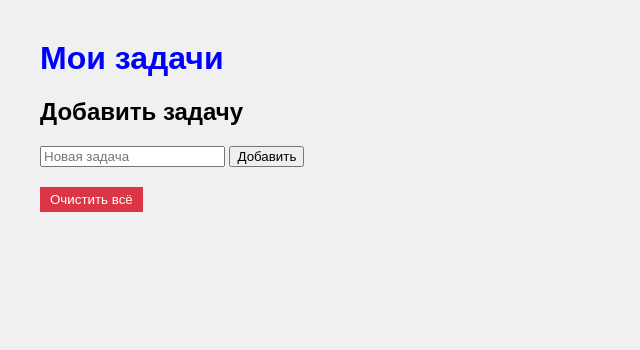
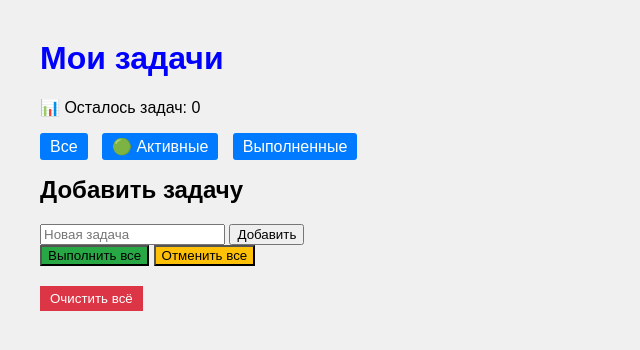
Before and after one commit to CJIoHuKi1/Flask, a Flask app: page / in a window 1280 px wide. Shown: the top 350 px of the page, without its empty margins (0-640 px from the left). Run offline with Flask 3, Linux system fonts and the light colour scheme.

Commit message:
Практическая работа №5: Добавлена отметка о выполнении задач
- Добавлено поле done в структуру задачи
- Создан маршрут /toggle для переключения статуса
- Добавлен счётчик невыполненных задач
- Реализованы фильтры: /active и /completed
- Добавлены кнопки 'Выполнить все' и 'Отменить все'

```diff
--- a/todo_app/app.py
+++ b/todo_app/app.py
@@ -1,7 +1,7 @@
 from flask import Flask, render_template, request, redirect
 import json
 import os
-from datetime import datetime
+from datetime import datetime, date
 
 app = Flask(__name__)
 
@@ -23,16 +23,26 @@ tasks = load_tasks()
 def index():
     return render_template('index.html', tasks=tasks)
 
+# ДОПОЛНИТЕЛЬНЫЕ ЗАДАНИЯ: маршруты для фильтрации
+@app.route('/active')
+def show_active():
+    """Показывает только активные (невыполненные) задачи"""
+    active_tasks = [task for task in tasks if not task.get('done', False)]
+    return render_template('index.html', tasks=active_tasks)
+
+@app.route('/completed')
+def show_completed():
+    """Показывает только выполненные задачи"""
+    completed_tasks = [task for task in tasks if task.get('done', False)]
+    return render_template('index.html', tasks=completed_tasks)
+
 @app.route('/add', methods=['POST'])
 def add_task():
-    new_task_text = request.form['task']
-    if new_task_text:
-        # задание 3: добавляем дату создания
-        new_task = {
-            'text': new_task_text,
-            'date': datetime.now().strftime('%Y-%m-%d %H:%M')
-        }
-        tasks.append(new_task)
+    new_task = request.form.get('task')
+    if new_task:
+        today = date.today().strftime('%Y-%m-%d')
+        # Новая структура задачи с полем done
+        tasks.append({'text': new_task, 'date': today, 'done': False})
         save_tasks(tasks)
     return redirect('/')
 
@@ -43,9 +53,36 @@ def delete_task(task_id):
         save_tasks(tasks)
     return redirect('/')
 
+@app.route('/toggle/<int:task_id>')
+def toggle_task(task_id):
+    """Переключает статус выполнения задачи"""
+    if 0 <= task_id < len(tasks):
+        # Переключаем значение done на противоположное
+        tasks[task_id]['done'] = not tasks[task_id].get('done', False)
+        save_tasks(tasks)
+    return redirect('/')
+
 @app.route('/clear', methods=['POST'])
 def clear_all():
     tasks.clear()
+    save_tasks(tasks)
+    return redirect('/')
+
+# ДОПОЛНИТЕЛЬНОЕ ЗАДАНИЕ 3: Выполнить все задачи
+@app.route('/complete-all', methods=['POST'])
+def complete_all():
+    """Отмечает все задачи как выполненные"""
+    for task in tasks:
+        task['done'] = True
+    save_tasks(tasks)
+    return redirect('/')
+
+# ДОПОЛНИТЕЛЬНОЕ ЗАДАНИЕ 4: Отменить все задачи
+@app.route('/uncomplete-all', methods=['POST'])
+def uncomplete_all():
+    """Снимает отметку выполнения со всех задач"""
+    for task in tasks:
+        task['done'] = False
     save_tasks(tasks)
     return redirect('/')
 
@@ -58,7 +95,6 @@ def edit_task(task_id):
 
     if request.method == 'POST':
         new_text = request.form.get('task', '').strip()
-
         old_text = task['text']
 
         if new_text == '':
--- a/todo_app/templates/index.html
+++ b/todo_app/templates/index.html
@@ -6,10 +6,10 @@
         body {
             font-family: Arial;
             margin: 40px;
-            background-color: #f0f0f0;   /* задание 2: светло-серый фон */
+            background-color: #f0f0f0;
         }
         h1 {
-            color: blue;                  /* задание 2: синий заголовок */
+            color: blue;
         }
         .done {
             text-decoration: line-through;
@@ -30,17 +30,58 @@
             padding: 5px 10px;
             cursor: pointer;
         }
+        .filter-buttons {
+            margin: 20px 0;
+        }
+        .filter-buttons a, .filter-buttons button {
+            margin-right: 10px;
+            padding: 5px 10px;
+            text-decoration: none;
+            background-color: #007bff;
+            color: white;
+            border: none;
+            border-radius: 3px;
+            cursor: pointer;
+        }
+        .complete-all-btn {
+            background-color: #28a745 !important;
+        }
+        .uncomplete-all-btn {
+            background-color: #ffc107 !important;
+            color: black !important;
+        }
     </style>
 </head>
 <body>
     <h1>Мои задачи</h1>
+
+    <!-- Счётчик невыполненных задач -->
+    <p>📊 Осталось задач: {{ tasks|selectattr('done', 'equalto', False)|list|length }}</p>
+
+    <!-- Кнопки фильтрации (Дополнительные задания 1 и 2) -->
+    <div class="filter-buttons">
+        <a href="/">Все</a>
+        <a href="/active">🟢 Активные</a>
+        <a href="/completed">Выполненные</a>
+    </div>
+
     <ul>
         {% for task in tasks %}
         <li>
-    {{ task.text }}
-    <small>({{ task.date }})</small>
-    <a href="/edit/{{ loop.index0 }}">Редактировать</a>
-    <a href="/delete/{{ loop.index0 }}">Удалить</a>
+            {% if task.done %}
+                <s>{{ task.text }}</s>
+            {% else %}
+                {{ task.text }}
+            {% endif %}
+            — <small>{{ task.date }}</small>
+
+            {% if not task.done %}
+                <a href="/toggle/{{ loop.index0 }}">Выполнить</a>
+            {% else %}
+                <a href="/toggle/{{ loop.index0 }}">Отменить</a>
+            {% endif %}
+            <a href="/edit/{{ loop.index0 }}">Редактировать</a>
+            <a href="/delete/{{ loop.index0 }}">Удалить</a>
         </li>
         {% endfor %}
     </ul>
@@ -51,7 +92,15 @@
         <button type="submit">Добавить</button>
     </form>
 
-    <!-- задание 1: кнопка "Очистить всё" -->
+    <!-- Кнопки массовых операций -->
+    <form method="POST" action="/complete-all" style="display: inline;">
+        <button type="submit" class="complete-all-btn">Выполнить все</button>
+    </form>
+
+    <form method="POST" action="/uncomplete-all" style="display: inline;">
+        <button type="submit" class="uncomplete-all-btn">Отменить все</button>
+    </form>
+
     <form method="POST" action="/clear">
         <button type="submit" class="clear-btn">Очистить всё</button>
     </form>
```
